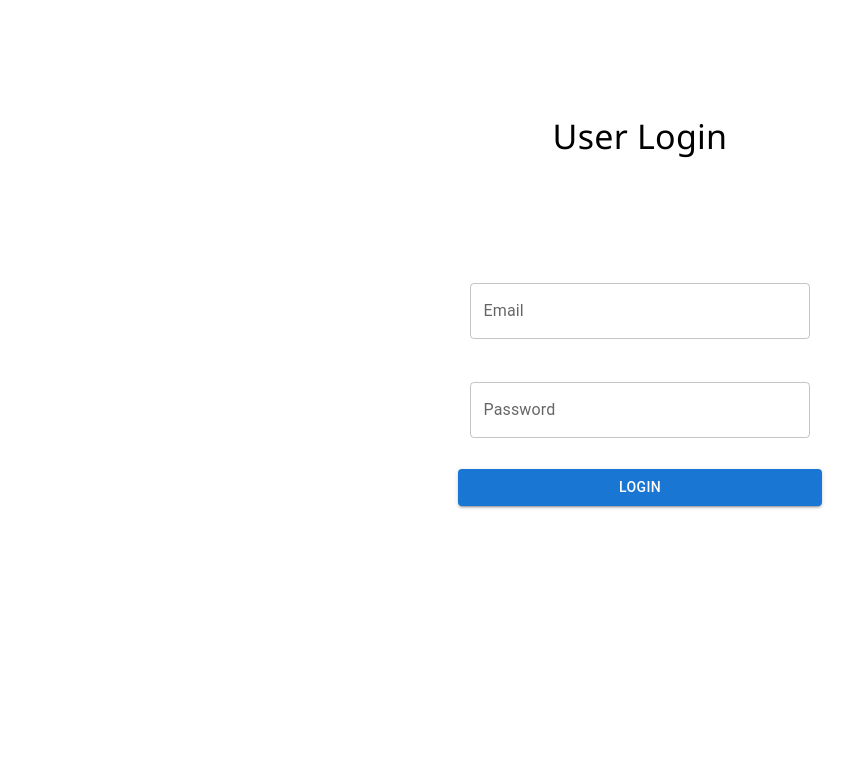
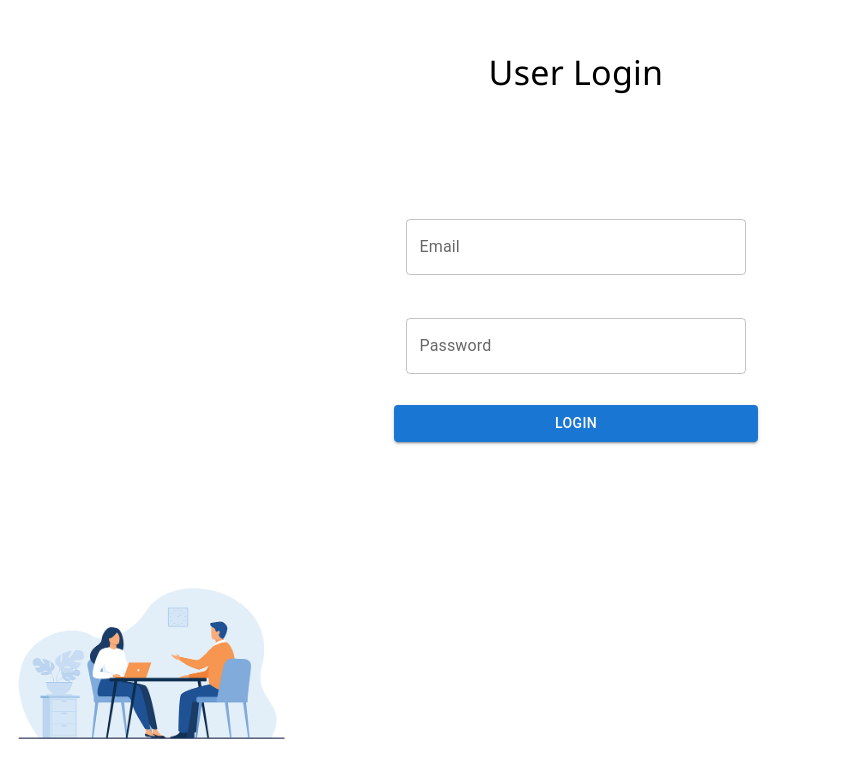
Before and after one commit to ravinduiddamalgoda/jobCloneApp, a React (Vite) app in the folder clientJob/: page / in a window 1280 px wide. Shown: the top 778 px of the page, without its empty margins (0-868 px from the left). Built offline with nearby package versions, Linux system fonts and the light colour scheme; what @react-pdf/renderer would draw is missing.

Commit message:
Page Test

```diff
--- a/clientJob/src/component/CV.jsx
+++ b/clientJob/src/component/CV.jsx
@@ -120,9 +120,9 @@ const styles = StyleSheet.create({
 });
 
 // Render the CV component and provide a download link
-export const CV_data = () => (
+export const CV_data = ({cvData}) => (
     <div>
-    <PDFDownloadLink document={<CV />} fileName="cv.pdf">
+    <PDFDownloadLink document={<CV cvData={cvData}/>} fileName="cv.pdf">
       {({ blob, url, loading }) =>
         loading ? 'Generating PDF...' : <a href={url} target="_blank">Download PDF</a>
       }
--- a/clientJob/src/component/JobCard.jsx
+++ b/clientJob/src/component/JobCard.jsx
@@ -1,5 +1,5 @@
 import { Box, makeStyles } from "@material-ui/core";
-import { Card, Container, List, ListItem, Typography } from "@mui/material";
+import { Button, Card, Container, List, ListItem, Typography } from "@mui/material";
 
 const useStyles = makeStyles((theme) => ({
   card: {
@@ -92,8 +92,16 @@ export function JobCard(props) {
       </Container>
       <Typography variant="body2" className={classes.detail}>Job Time: {props.jobStatus}</Typography>
       <Typography variant="body2" className={classes.detail}>Job Type: {props.jobType}</Typography>
-      <Typography variant="body2" className={classes.detail}>Job Field: {props.field}</Typography>
+      <Typography variant="body2" className={classes.detail}>Job Field: {props.feild}</Typography>
       <Typography variant="body2" className={classes.detail}>Position: {props.position}</Typography>
+      {
+        props.typeStat === true ? (<Button>
+        Apply To Job
+        </Button>):(<Button>
+
+        Delete Job
+        </Button>)
+      }
     </Card>
   );
 }
--- a/clientJob/src/screens/LoginPage.jsx
+++ b/clientJob/src/screens/LoginPage.jsx
@@ -6,6 +6,7 @@ import { Box, Button, FormControl, FormHelperText, TextField } from '@mui/materi
 import { Formik } from 'formik';
 import * as Yup from 'yup';
 import { AuthContext } from '../component/AuthProvider';
+import jobImg from '../assets/job.png'
 // import { useSnackbar } from 'notistack';
 import { useSnackbar } from 'notistack';
 import axios from 'axios';
@@ -15,8 +16,8 @@ const useStyle = makeStyles((theme)=>({
     background: "white",
     // height: "100vh",
     // margin: "0 auto",
-    marginTop: '7%',
-    marginLeft: 'auto',
+    marginTop: '2%',
+    marginLeft: '30%',
     marginRight: 'auto',
     marginBottom: '5%',
     paddingBottom: '5%',
@@ -117,7 +118,7 @@ export function LoginPage(){
     };
 
     return (
-        <Box style={{ width : '100%' , height:'100%' , margin: '0'}}>
+      <Box style={{ width : '100%' , height:'100%' , margin: '0'}}>
       <Box className={classes.root}>
         <Formik
           initialValues={{
@@ -172,6 +173,7 @@ export function LoginPage(){
           }}
         </Formik>
       </Box>
+      <img src={jobImg} style={{width:'300px' , textAlign:'left'}}/>
       </Box>
     );
   }
--- a/clientJob/src/screens/header.jsx
+++ b/clientJob/src/screens/header.jsx
@@ -13,7 +13,8 @@ import { Link } from "react-router-dom";
         left: "0",
         width:"100%",
         height: "100%",
-        background: "#017143"
+        background: "#017143",
+        // height:"1000px"
         }}>
 
         </div>
--- a/clientJob/src/screens/userPage.jsx
+++ b/clientJob/src/screens/userPage.jsx
@@ -1,11 +1,12 @@
 import { Box, makeStyles } from "@material-ui/core";
-import { Container, Typography } from "@mui/material";
+import { Container, TextField, Typography } from "@mui/material";
 import { JobCard } from "../component/JobCard";
 import { UserCard } from "../component/UserCard";
 import { useContext, useEffect, useState } from "react";
 import { AuthContext } from "../component/AuthProvider";
 import axios from "axios";
 import { useSnackbar } from "notistack";
+import HeaderMain from "./header";
 // import { Headerm } from "./header";
 
 const useStyles = makeStyles((theme) => ({
@@ -87,9 +88,10 @@ export function MainPageUser() {
   var des =
     "This is greate job position who looking for a Intern in web developer title.";
   return (
-    <>
+    <Container sx={{display:'flex' , flexDirection:'row'}}>
     {/* <Headerm/> */}
-    <input type="text" style={{ height: "40px", borderColor:"rgba(53, 39, 68, 1)",margin:"20px",color:"black" }} placeholder=" Search job" onChange={(event) => {
+    <HeaderMain/>
+    <TextField type="text" style={{ height: "40px", borderColor:"rgba(53, 39, 68, 1)",marginTop:"0%",color:"black" }} placeholder=" Search job" onChange={(event) => {
             setSearchTerm(event.target.value);
           }} />
       <Container sx={{ display: "flex", flexDirection: "row" ,marginTop:"8%" }}>
@@ -115,6 +117,7 @@ export function MainPageUser() {
               position={item.position}
               skill={item.skill}
               description={item.description}
+              typeStat= {true}
            />
 
           ))}
@@ -161,7 +164,7 @@ export function MainPageUser() {
           /> */}
         </Container>
       </Container>
-    </>
+    </Container>
   );
 }
 
```
